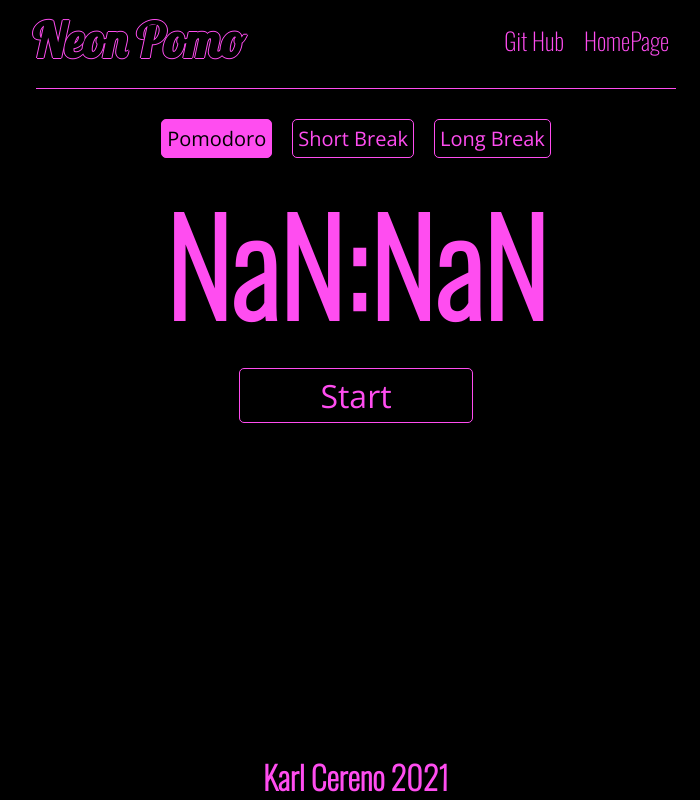
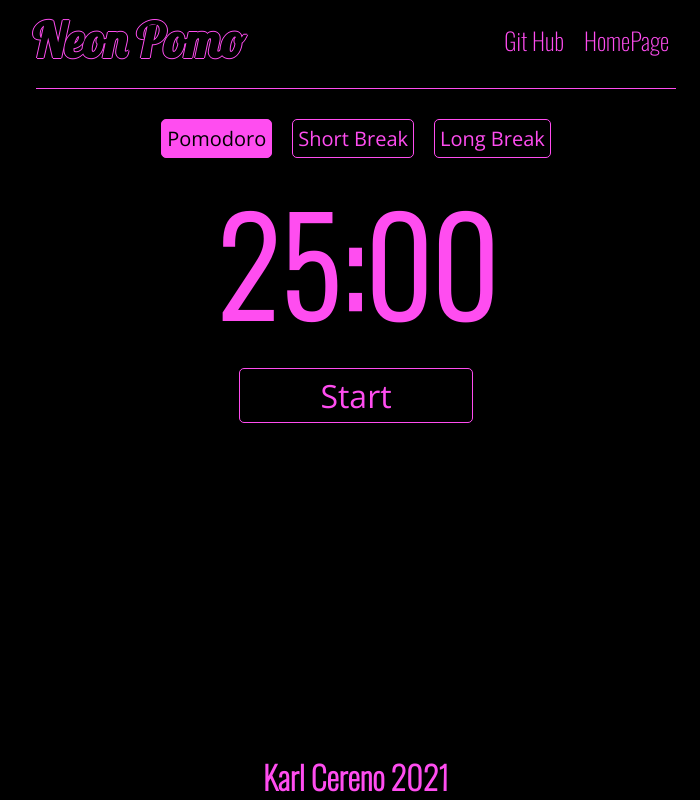
Before and after one commit to kcereno/pomodoro-timer, a React (Create React App) app: page / in a window 1280 px wide. Shown: the whole page, without its empty margins (284-984 px from the left). Built offline with nearby package versions, Linux system fonts and the light colour scheme.

Commit message:
Add start and pause time code

```diff
--- a/src/components/Timer/TimerClock/TimerClock.jsx
+++ b/src/components/Timer/TimerClock/TimerClock.jsx
@@ -3,8 +3,7 @@ import AppContext from "../../../store/AppContext";
 import "./TimerClock.module.css";
 
 export default function TimerClock() {
-
-  const { timerTime, timerIsRunning } = useContext(AppContext);
+  const { seconds } = useContext(AppContext);
 
   const convertSeconds = (secs) => {
     let minutes = Math.floor(secs / 60);
@@ -16,7 +15,7 @@ export default function TimerClock() {
     return `${minutes}:${seconds}`;
   };
 
-  let time = convertSeconds(timerTime);
+  let time = convertSeconds(seconds);
 
   return <p>{time}</p>;
 }
--- a/src/components/Timer/TimerControls/TimerControls.jsx
+++ b/src/components/Timer/TimerControls/TimerControls.jsx
@@ -1,9 +1,37 @@
 import { useContext } from "react";
+import { useEffect, useState } from "react/cjs/react.development";
 import AppContext from "../../../store/AppContext";
 import styles from "./TimerControls.module.scss";
 
-export default function TImerControls() {
-  const { toggleTimer, timerIsRunning } = useContext(AppContext);
+export default function TimerControls() {
+  const { timerStarted, setTimerStarted, setSeconds, setting } =
+    useContext(AppContext);
+
+  const [timerId, setTimerId] = useState(null);
+
+  const startTimer = () => {
+    let newTimerId = setInterval(() => {
+      setSeconds((prevVal) => prevVal - 1);
+    }, 1000);
+    setTimerId(newTimerId);
+  };
+
+  const stopTimer = () => {
+    clearInterval(timerId);
+  };
+
+  const toggleTimer = () => {
+    if (!timerStarted) {
+      startTimer();
+    } else {
+      stopTimer();
+    }
+    setTimerStarted((prevVal) => !prevVal);
+  };
+
+  useEffect(()=>{
+    stopTimer()
+  },[setting])
 
   const startButton = (
     <button onClick={toggleTimer} className={styles.startButton}>
@@ -18,7 +46,7 @@ export default function TImerControls() {
     </div>
   );
 
-  const controls = timerIsRunning ? pauseEndButton : startButton;
+  const controls = timerStarted ? pauseEndButton : startButton;
 
   return <div>{controls}</div>;
 }
--- a/src/components/Timer/TimerSettings/TimerSettings.jsx
+++ b/src/components/Timer/TimerSettings/TimerSettings.jsx
@@ -4,15 +4,29 @@ import AppContext from "../../../store/AppContext";
 import styles from "./TimerSettings.module.css";
 
 export default function TimerSettings() {
-  const { timer } = useContext(AppContext);
-  const { setting, time, updateSetting } = timer;
+  const { setting, setSetting, setSeconds, setTimerStarted } =
+    useContext(AppContext);
 
-  function clickHandler(e){
-    const newSetting = e.target.value
-    updateSetting(newSetting)
+  function updateSetting(newSetting) {
+    let newSeconds;
+
+    if (newSetting === "pomodoro") {
+      newSeconds = 1500;
+    } else if (newSetting === "shortBreak") {
+      newSeconds = 300;
+    } else {
+      newSeconds = 900;
+    }
+
+    setSetting(newSetting);
+    setSeconds(newSeconds);
+    setTimerStarted(false);
   }
 
-  console.log(setting)
+  function clickHandler(e) {
+    const newSetting = e.target.value;
+    updateSetting(newSetting);
+  }
 
   return (
     <div className={styles.container}>
--- a/src/store/AppContext.js
+++ b/src/store/AppContext.js
@@ -1,41 +1,22 @@
 import React, { useState } from "react";
 
-const AppContext = React.createContext({
-  timer: "",
-  timerControls: {},
-  updateClockTime: () => {},
-});
+const AppContext = React.createContext({});
 
 export const AppContextProvider = (props) => {
-  const [setting, setSetting] = useState("pomodoro");
-  const [time, setTime] = useState(1500);
-  const [isRunning, setIsRunning] = useState(false);
+  const INITIAL_SETTING = "pomodoro";
+  const INITIAL_SECONDS = 1500;
 
-  function updateSetting(newSetting) {
-
-    if (newSetting === "pomodoro") {
-      setTime(1500);
-    } else if (newSetting === "shortBreak") {
-      setTime(300);
-    } else {
-      setTime(900)
-    }
-
-    setSetting(newSetting)
-  }
+  const [setting, setSetting] = useState(INITIAL_SETTING);
+  const [timerStarted, setTimerStarted] = useState(false);
+  const [seconds, setSeconds] = useState(INITIAL_SECONDS);
 
   const AppContextValue = {
-    timer: {
-      setting,
-      time,
-      isRunning,
-      updateSetting,
-    },
-    timerControls: {
-      start: () => {},
-      pause: () => {},
-      end: () => {},
-    },
+    setting,
+    setSetting,
+    timerStarted,
+    setTimerStarted,
+    seconds,
+    setSeconds,
   };
 
   return (
```
